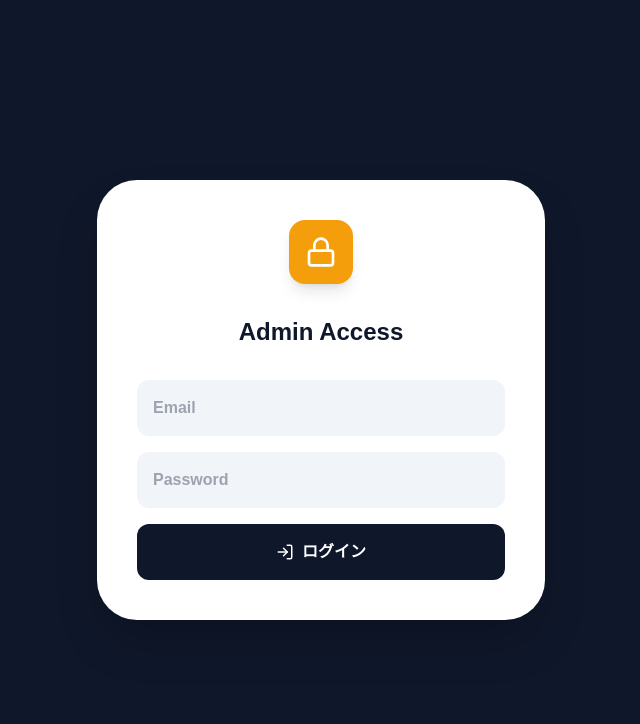
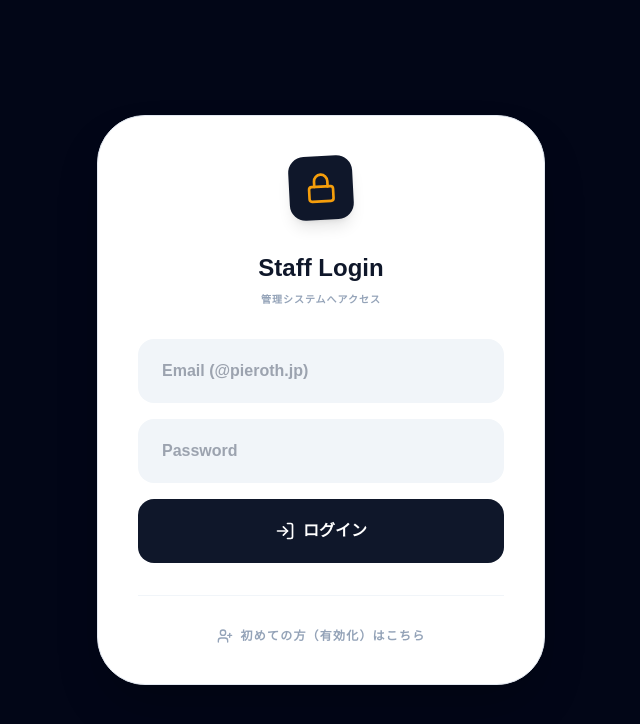
Before and after one commit to takatam-cyber/my-wine-menu, a Next.js app: page /admin/login in a window 1280 px wide. Shown: the top 724 px of the page, without its empty margins (319-959 px from the left). Built offline with nearby package versions, Linux system fonts and the light colour scheme.

Commit message:
Update page.tsx

```diff
--- a/app/admin/login/page.tsx
+++ b/app/admin/login/page.tsx
@@ -1,8 +1,9 @@
+// app/admin/login/page.tsx 全文上書き
 "use client";
 export const runtime = 'edge';
 import { useState } from 'react';
 import { useRouter } from 'next/navigation';
-import { Lock, LogIn, Loader2 } from 'lucide-react';
+import { Lock, LogIn, Loader2, UserPlus } from 'lucide-react';
 
 export default function AdminLogin() {
   const [email, setEmail] = useState('');
@@ -19,25 +20,34 @@ export default function AdminLogin() {
       body: JSON.stringify({ email, password }),
     });
     if (res.ok) router.push('/admin');
-    else setError('認証に失敗しました。');
+    else setError('認証に失敗しました。正しい権印が必要です。');
     setLoading(false);
   };
 
   return (
-    <div className="min-h-screen bg-slate-900 flex items-center justify-center p-6">
-      <div className="bg-white p-10 rounded-[2.5rem] shadow-2xl w-full max-w-md">
+    <div className="min-h-screen bg-slate-950 flex items-center justify-center p-6">
+      <div className="bg-white p-10 rounded-[3rem] shadow-2xl w-full max-w-md border border-slate-200">
         <div className="flex justify-center mb-8">
-          <div className="p-4 bg-amber-500 rounded-2xl text-white shadow-lg"><Lock size={32}/></div>
+          <div className="p-4 bg-slate-900 rounded-2xl text-amber-500 shadow-lg -rotate-3"><Lock size={32}/></div>
         </div>
-        <h1 className="text-2xl font-black text-center text-slate-900 mb-8">Admin Access</h1>
+        <h1 className="text-2xl font-black text-center text-slate-900 mb-2">Staff Login</h1>
+        <p className="text-center text-slate-400 text-[10px] font-black uppercase tracking-widest mb-8">管理システムへアクセス</p>
+
         <form onSubmit={handleLogin} className="space-y-4">
-          <input type="email" placeholder="Email" className="w-full p-4 bg-slate-100 rounded-xl font-bold" value={email} onChange={e => setEmail(e.target.value)} required />
-          <input type="password" placeholder="Password" className="w-full p-4 bg-slate-100 rounded-xl font-bold" value={password} onChange={e => setPassword(e.target.value)} required />
-          <button type="submit" disabled={loading} className="w-full py-4 bg-slate-900 text-white rounded-xl font-black flex items-center justify-center gap-2">
-            {loading ? <Loader2 className="animate-spin" /> : <><LogIn size={18}/> ログイン</>}
+          <input type="email" placeholder="Email (@pieroth.jp)" className="w-full h-16 px-6 bg-slate-100 rounded-2xl font-bold outline-none focus:ring-2 ring-amber-500 transition-all" value={email} onChange={e => setEmail(e.target.value)} required />
+          <input type="password" placeholder="Password" className="w-full h-16 px-6 bg-slate-100 rounded-2xl font-bold outline-none focus:ring-2 ring-amber-500 transition-all" value={password} onChange={e => setPassword(e.target.value)} required />
+          <button type="submit" disabled={loading} className="w-full h-16 bg-slate-900 text-white rounded-2xl font-black flex items-center justify-center gap-2 hover:bg-amber-500 hover:text-black transition-all">
+            {loading ? <Loader2 className="animate-spin" /> : <><LogIn size={20}/> ログイン</>}
           </button>
         </form>
-        {error && <p className="text-red-500 text-center mt-4 font-bold text-xs">{error}</p>}
+
+        {error && <p className="text-red-500 text-center mt-4 font-black text-xs bg-red-50 p-3 rounded-xl">{error}</p>}
+
+        <div className="mt-8 pt-8 border-t border-slate-100 text-center">
+          <button onClick={() => router.push('/admin/register')} className="flex items-center justify-center gap-2 w-full text-slate-400 hover:text-slate-900 font-black text-xs uppercase tracking-widest transition-colors">
+            <UserPlus size={16}/> 初めての方（有効化）はこちら
+          </button>
+        </div>
       </div>
     </div>
   );
```
